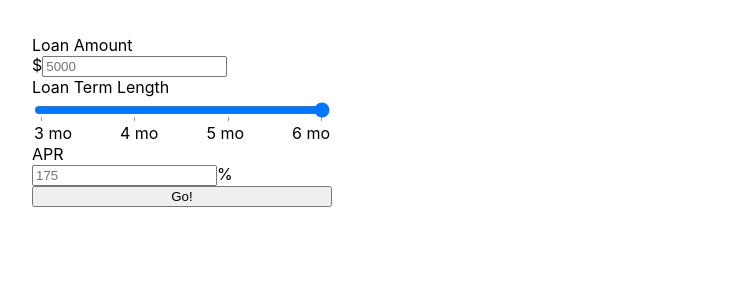
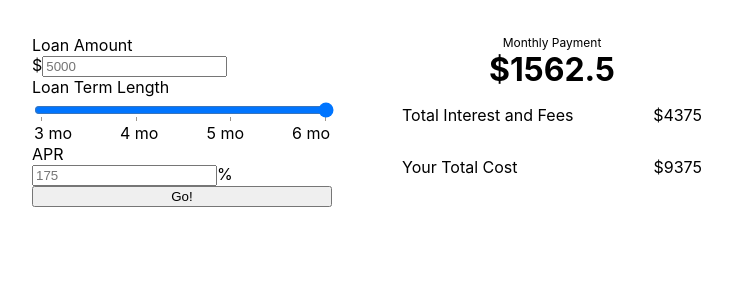
Before and after one commit to arcoleburn/loan-calc, a React (Create React App) app: page / in a window 1280 px wide. Shown: the top 300 px of the page, without its empty margins (3-735 px from the left). Built offline with nearby package versions, Linux system fonts and the light colour scheme.

Commit message:
began basic styling

```diff
--- a/src/App.js
+++ b/src/App.js
@@ -3,16 +3,20 @@ import './App.css';
 import ShortCalc from './ShortCalc';
 import { useState } from 'react';
 import ResultsPanel from './ResultsPanel';
+import { CalcWrapper } from './app.styles';
 
 function App() {
-
-  const [loanDetails, setLoanDetails] = useState({})
+  const [loanDetails, setLoanDetails] = useState({
+    totalCost: 9375,
+    interest: 4375,
+    monthlyPayment: 1562.5,
+  });
 
   return (
-    <>
-    <ShortCalc setLoanDetails={setLoanDetails}/>
-    {/* <ResultsPanel loanDetails={loanDetails}/> */}
-    </>
+    <CalcWrapper>
+      <ShortCalc setLoanDetails={setLoanDetails} />
+      <ResultsPanel loanDetails={loanDetails} />
+    </CalcWrapper>
   );
 }
 
--- a/src/ResultsPanel/Results.styles.js
+++ b/src/ResultsPanel/Results.styles.js
@@ -0,0 +1,57 @@
+import styled from 'styled-components';
+
+export const ResultsWrapper = styled.div`
+  width: 70%;
+  max-width: 300px;
+  margin: 35px;
+
+  display: flex;
+  flex-direction: column;
+
+  text-align: center;
+
+  width: 700px;
+  .payment {
+    margin: 0;
+    p {
+      margin: 0;
+      font-size: 12px;
+    }
+    .detail {
+      font-size: 2em;
+      font-weight: bold;
+    }
+  }
+
+  .interest,
+  .total {
+    display: flex;
+    flex-direction: row;
+    justify-content: space-between;
+  }
+`;
+
+//trash from calc styles
+
+// .input-dollar, .input-percent {
+//   position: relative;
+// }
+// .input-dollar input{
+//   padding-left: 18px;
+// }
+
+// .input-percent input {
+//   padding-right: 18px;
+// }
+// .input-dollar:before{
+//   position: absolute;
+//   content: '$';
+//   top: 0;
+//   left: 5px;
+// }
+// .input-percent:after{
+//   position: absolute;
+//   content: '%';
+//   top: 0;
+//   right: 75px;
+// }
--- a/src/ResultsPanel/index.js
+++ b/src/ResultsPanel/index.js
@@ -1,15 +1,24 @@
+import { ResultsWrapper } from "./Results.styles";
+
 const ResultsPanel = (props) => {
   const { loanDetails } = props;
 
   return (
-    <>
-      <p>Your Total Cost</p>
-      <p>${loanDetails.totalCost}</p>
-      <p>Total Interest and Fees</p>
-      <p>${loanDetails.interest}</p>
-      <p>Monthly Payment</p>
-      <p>${loanDetails.monthlyPayment}</p>
-    </>
+    <ResultsWrapper>
+      <div className="payment">
+        <p>Monthly Payment</p>
+        <p className='detail'>${loanDetails.monthlyPayment}</p>
+      </div>
+
+      <div className="interest">
+        <p>Total Interest and Fees</p>
+        <p className='detail'>${loanDetails.interest}</p>
+      </div>
+      <div className="total">
+        <p>Your Total Cost</p>
+        <p className='detail'>${loanDetails.totalCost}</p>
+      </div>
+    </ResultsWrapper>
   );
 };
 
--- a/src/ShortCalc/ShortCalc.styles.js
+++ b/src/ShortCalc/ShortCalc.styles.js
@@ -11,6 +11,24 @@ export const CalcForm = styled.form`
 
 
 
+  input[type=range]{
+    width: 100%
+  }
+
+  .rate-input{
+    display: flex;
+    flex-direction: column;
+  }
+
+  .bottom-row{
+  display: flex;
+  flex-direction: row;
+  }
+
+
+
+
+
   datalist{
     display: flex;
     justify-content: space-between
--- a/src/ShortCalc/index.js
+++ b/src/ShortCalc/index.js
@@ -14,34 +14,47 @@ const ShortCalc = (props) => {
   return (
     <CalcForm>
       <label htmlFor="principle">Loan Amount</label>
-      <span className="input-dollar">$
+      <span className="input-dollar">
+        $
         <input
           type="number"
           id="principle"
           name="principle"
           placeholder="5000"
-          onChange={(e) => setPrinciple(e.target.value)}
+          onChange={(e) => setPrinciple(Number(e.target.value))}
         />
       </span>
       <label>Loan Term Length</label>
 
-      <input type='range' min='3' max ='6' step='1' list='sliderpts' onChange={(e)=>setLoanTerm(e.target.value)} />
-      <datalist id='sliderpts'>
-        <option value="3" label ='3 mo'></option>
-        <option value="4"label ='4 mo'></option>
-        <option value="5" label = '5 mo'></option>
-        <option value="6" label = '6 mo'></option>
+      <input
+        type="range"
+        min="3"
+        max="6"
+        step="1"
+        list="sliderpts"
+        onChange={(e) => setLoanTerm(Number(e.target.value))}
+      />
+      <datalist id="sliderpts">
+        <option value="3" label="3 mo"></option>
+        <option value="4" label="4 mo"></option>
+        <option value="5" label="5 mo"></option>
+        <option value="6" label="6 mo"></option>
       </datalist>
 
+        <div className="rate-input">
+          <label htmlFor="rate">APR</label>
+          <span className="input-percent">
+            <input
+              type="number"
+              onChange={(e) => setRate(Number(e.target.value))}
+              name="principle"
+              placeholder="175"
+            />
+            %
+          </span>
+        </div>
+        <button onClick={(e) => handleSubmit(e)}>Go!</button>
 
-      <label htmlFor="rate">APR</label>
-      <span className= 'input-percent'><input
-        type="number"
-        onChange={(e) => setRate(e.target.value)}
-        name="principle"
-        placeholder="175"
-      />%</span>
-      <button onClick={(e) => handleSubmit(e)}>Go!</button>
     </CalcForm>
   );
 };
--- /dev/null
+++ b/src/app.styles.js
@@ -0,0 +1,7 @@
+import styled from 'styled-components'
+
+export const CalcWrapper = styled.div`
+
+display: flex;
+flex-direction: row;
+`
--- a/src/helpers/calcHelpers.js
+++ b/src/helpers/calcHelpers.js
@@ -2,7 +2,7 @@
 
 const results = (principle, interestRate, length) => {
 
-  const dailyInterest = Number(interestRate)/100/365
+  const dailyInterest = (interestRate)/100/365
   console.log('daily int', dailyInterest)
 
   const totalInterest =
```
